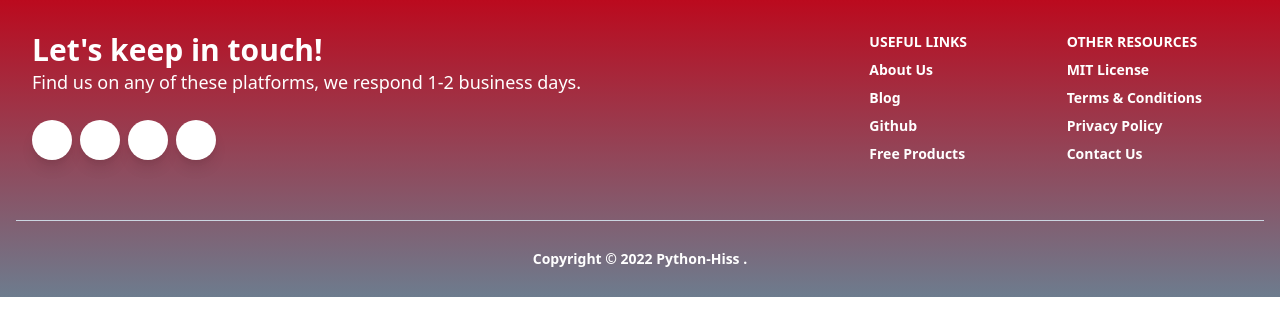
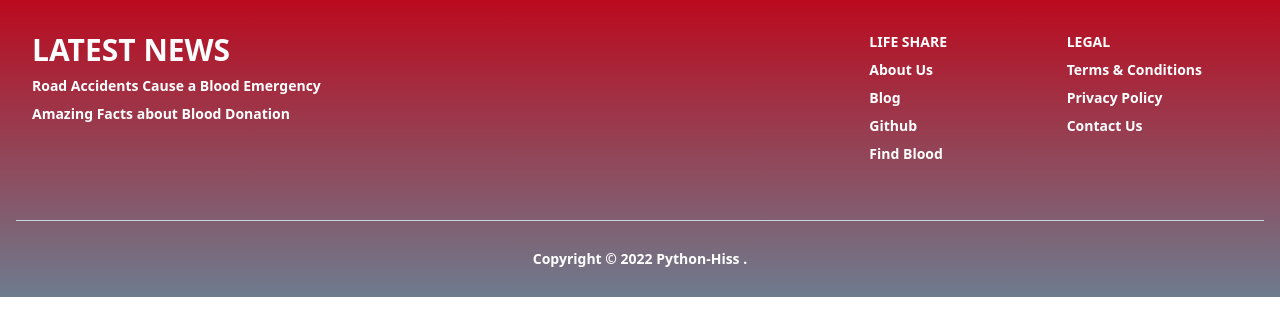
Before and after one commit to Python-Hiss/life-share-front, a Next.js app: page /home_compnenet/Footer in a window 1280 px wide. Shown: the top 336 px of the page. Built offline with nearby package versions, Linux system fonts and the light colour scheme.

Commit message:
styling footer

```diff
--- a/pages/home_compnenet/Footer.js
+++ b/pages/home_compnenet/Footer.js
@@ -26,42 +26,36 @@ export default function Footer() {
         <div className="container mx-auto px-4">
           <div className="flex flex-wrap text-center lg:text-left">
             <div className="w-full lg:w-6/12 px-4">
-              <h4 className="text-3xl font-semibold text-white">Let's keep in touch!</h4>
+              <h4 className="text-3xl font-semibold text-white">LATEST NEWS</h4>
               <h5 className="text-lg mt-0 mb-2 text-white ">
-                Find us on any of these platforms, we respond 1-2 business days.
               </h5>
-              <div className="mt-6 lg:mb-0 mb-6">
-                <button
-                  className="bg-white text-lightBlue-400 shadow-lg font-normal h-10 w-10 items-center justify-center align-center rounded-full outline-none focus:outline-none mr-2"
-                  type="button"
-                >
-                  <i className="fab fa-twitter"></i>
-                </button>
-                <button
-                  className="bg-white text-lightBlue-600 shadow-lg font-normal h-10 w-10 items-center justify-center align-center rounded-full outline-none focus:outline-none mr-2"
-                  type="button"
-                >
-                  <i className="fab fa-facebook-square"></i>
-                </button>
-                <button
-                  className="bg-white text-pink-400 shadow-lg font-normal h-10 w-10 items-center justify-center align-center rounded-full outline-none focus:outline-none mr-2"
-                  type="button"
-                >
-                  <i className="fab fa-dribbble"></i>
-                </button>
-                <button
-                  className="bg-white text-blueGray-800 shadow-lg font-normal h-10 w-10 items-center justify-center align-center rounded-full outline-none focus:outline-none mr-2"
-                  type="button"
-                >
-                  <i className="fab fa-github"></i>
-                </button>
-              </div>
+              <ul className="list-unstyled">
+                <li>
+                  <a
+                    className="text-white hover:text-blueGray-800 font-semibold block pb-2 text-sm"
+                    href="https://www.creative-tim.com/presentation?ref=nnjs-footer"
+                  >
+                    Road Accidents Cause a Blood Emergency
+                  </a>
+                </li>
+                <li>
+                  <a
+                    className="text-white hover:text-blueGray-800 font-semibold block pb-2 text-sm"
+                    href="https://blog.creative-tim.com?ref=nnjs-footer"
+                  >
+                    Amazing Facts about Blood Donation
+                  </a>
+                </li>
+
+              </ul>
+
             </div>
+
             <div className="w-full lg:w-6/12 px-4">
               <div className="flex flex-wrap items-top mb-6">
                 <div className="w-full lg:w-4/12 px-4 ml-auto">
                   <span className="block uppercase text-white text-sm font-semibold mb-2">
-                    Useful Links
+                  LIFE SHARE
                   </span>
                   <ul className="list-unstyled">
                     <li>
@@ -93,24 +87,16 @@ export default function Footer() {
                         className="text-white hover:text-blueGray-800 font-semibold block pb-2 text-sm"
                         href="https://www.creative-tim.com/bootstrap-themes/free?ref=nnjs-footer"
                       >
-                        Free Products
+                        Find Blood
                       </a>
                     </li>
                   </ul>
                 </div>
                 <div className="w-full lg:w-4/12 px-4">
                   <span className="block uppercase text-white text-sm font-semibold mb-2">
-                    Other Resources
+                   Legal
                   </span>
                   <ul className="list-unstyled">
-                    <li>
-                      <a
-                        className="text-white hover:text-blueGray-800 font-semibold block pb-2 text-sm"
-                        href="https://github.com/creativetimofficial/notus-nextjs/blob/main/LICENSE.md?ref=nnjs-footer"
-                      >
-                        MIT License
-                      </a>
-                    </li>
                     <li>
                       <a
                         className="text-white hover:text-blueGray-800 font-semibold block pb-2 text-sm"
--- a/pages/home_compnenet/Sectiontwo.js
+++ b/pages/home_compnenet/Sectiontwo.js
@@ -33,10 +33,10 @@ export default function Sectiontwo() {
 
           <div className="px-4 w-fit md:w-8/12 lg:w-6/12 xl:w-6/12 contenttext" style={{width:'fit-content'}}>
             <div className="pt-32 sm:pt-0 w-fit"  >
-              <h2 className="text-4xl font-semibold text-blueGray-600">
+              <h2 className="text-4xl font-semibold text-white">
               Give The "Gift of Life"&nbsp;<span style={{fontWeight: 700}}>Today</span>!
               </h2>
-              <p className="mt-4 text-lg leading-relaxed text-blueGray-500" style={{width:'400px'}}>
+              <p className="mt-4 text-lg leading-relaxed text-white" style={{width:'400px'}}>
               Join our cause and help us save more lives. Everyone should have the right to get a blood transfusion.
               </p>
               <div className="mt-12" style={{display:'flex'}}>
--- a/styles/video.css
+++ b/styles/video.css
@@ -28,6 +28,7 @@
 .divnavbar{
     position: relative;
     right: 35%;
+
 }
 .imagenav{
   animation: float9 4s ease-in-out infinite;
@@ -56,6 +57,7 @@
   transform: translate(-50%, -50%);
   width: fit-content; */
 }
+
 #divlogin{
   width: 100%;
   height: 100vh;
```
